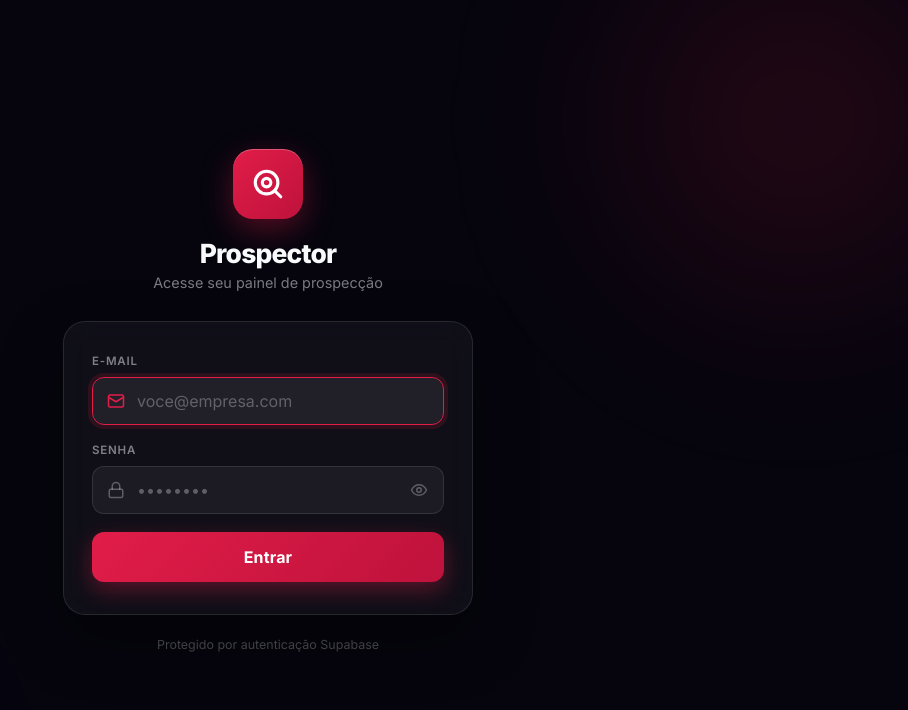
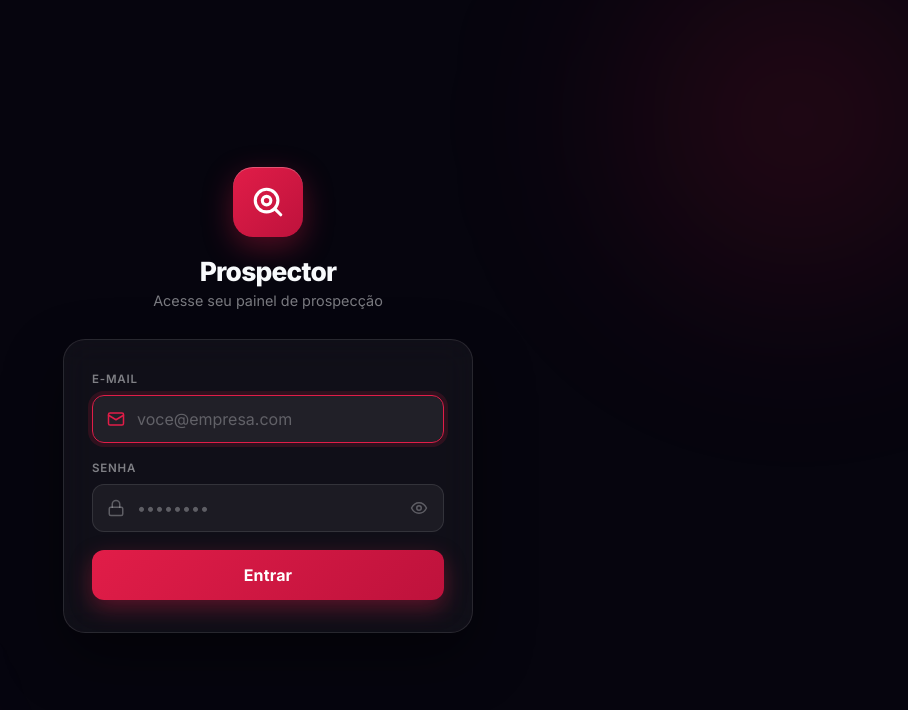
Before and after one commit to magalhaesszz/Prospeccao-Empresas-NoSItes, a Flask app: page /login in a window 1280 px wide. Shown: the top 710 px of the page, without its empty margins (372-1280 px from the left). Run offline with Flask 3, Linux system fonts and the light colour scheme; parts of the project's set-up code (start-up, migrations or seed data) failed here and were passed over.

Commit message:
fix: remove rodapé "Protegido por autenticação Supabase" do login
Co-Authored-By: Claude Opus 4.8 <noreply@anthropic.com>

```diff
--- a/templates/login.html
+++ b/templates/login.html
@@ -194,8 +194,6 @@
 
     <p id="msg" class="msg erro"></p>
   </form>
-
-  <p class="login-foot">Protegido por autenticação Supabase</p>
 </div>
 
 <script>
```
